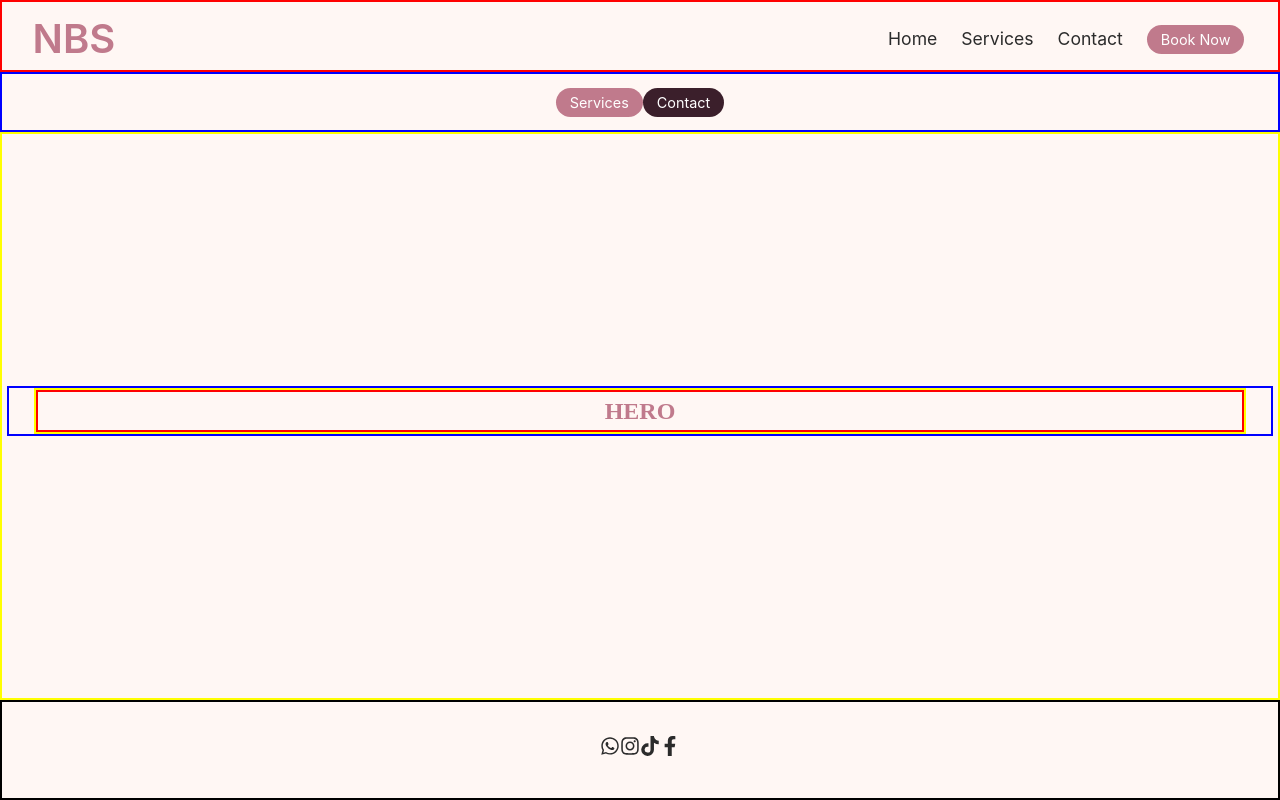
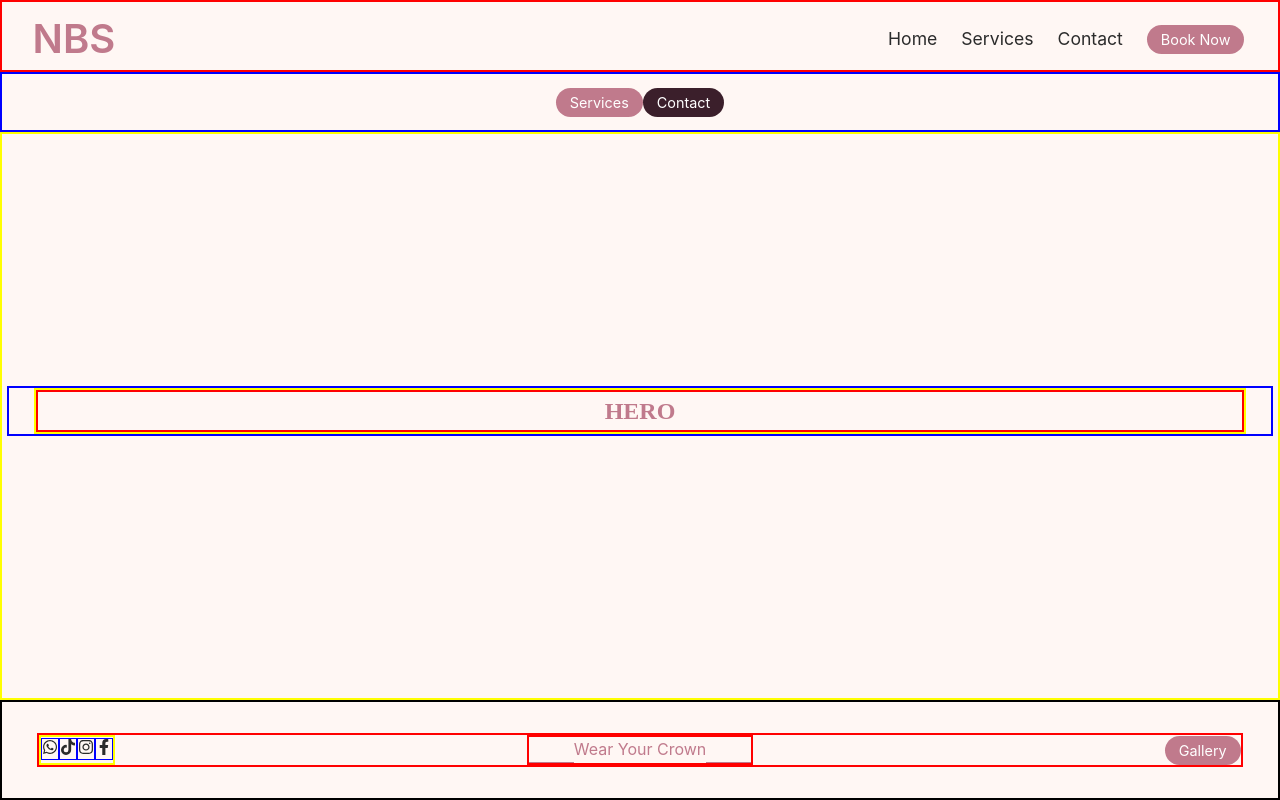
Before and after one commit to Lebo-Madikane/ness-beauty-salon, a Next.js app: page / in a window 1280 px wide. Built offline with nearby package versions, Linux system fonts and the light colour scheme; a web font is replaced by a local one.

Commit message:
build footer component

```diff
--- a/src/components/Layout/Footer/Footer.js
+++ b/src/components/Layout/Footer/Footer.js
@@ -1,5 +1,6 @@
 import styles from './Footer.module.scss';
-import {FaWhatsapp, FaInstagram, FaTiktok, FaFacebookF} from 'react-icons/fa'
+import { FaWhatsapp, FaInstagram, FaTiktok, FaFacebookF } from 'react-icons/fa'
+import Button from '@/components/UI/Button/Button';
 
 export default function Footer() {
 
@@ -12,6 +13,12 @@ export default function Footer() {
             rel: 'noopener noreferrer'
         },
         {
+            name: 'TikTok',
+            icon: FaTiktok,
+            url: 'https://tiktok.com/@nessbeautysalon',
+            ariaLabel: 'TikTok'
+        },
+        {
             name: 'Instagram',
             icon: FaInstagram,
             url: 'https://instagram.com/nessbeautysalon',
@@ -19,16 +26,10 @@ export default function Footer() {
             rel: 'noopener noreferrer'
         },
         {
-            name: 'TikTok',
-            icon: FaTiktok,
-            url: 'https://tiktok.com/@nessbeautysalon',
-            ariaLabel: 'Follow us on TikTok'
-        },
-        {
             name: 'Facebook',
             icon: FaFacebookF,
             url: 'https://facebook.com/nessbeautysalon',
-            ariaLabel: 'Follow us on Facebook'
+            ariaLabel: 'Facebook'
         }
     ];
 
@@ -42,15 +43,23 @@ export default function Footer() {
                             return (
                                 <a
                                     key={social.name}
-
+                                    href={social.url}
+                                    target='_blank'
+                                    rel='noopener noreferrer'
+                                    aria-label={social.ariaLabel}
+                                    className={styles.socialLink}
                                 >
-                                    <Icon size={20} />
+                                    <Icon size={16} />
                                 </a>
-                            )
+                            );
                         })}
                     </div>
-                    <div className={styles.msg}></div>
-                    <div className={styles.cta}></div>
+                    <div className={styles.msg}>
+                        <span className={styles.line}></span>Wear Your Crown<span className={styles.line}></span>
+                    </div>
+                    <div className={styles.cta}>
+                        <Button>Gallery</Button>
+                    </div>
                 </div>
             </div>
         </section>
--- a/src/components/Layout/Footer/Footer.module.scss
+++ b/src/components/Layout/Footer/Footer.module.scss
@@ -7,8 +7,6 @@
     height: 100px;
     padding: 5px;
     align-content: center;
-    margin: 0px auto;
-
 
     .container {
         max-width: 96%;
@@ -17,10 +15,44 @@
 
         .content {
             width: 100%;
-            text-align: center;
-            display: flex;
-            justify-content: center;
-            gap: 10;
+            @include flex-between;
+            border: 2px solid red;
+            @include mobile {
+                flex-direction: column;
+                justify-content: center;
+                gap: 10;
+                height: fit-content;
+                .socialLink {
+                    margin-left: 10;
+                }
+                .msg{
+                    margin-left: 30;
+                }
+                .cta {
+                    display: none;
+                }
+            }
+
+            .socialIcons {
+                border: 2px solid yellow;
+
+                .socialLink {
+                    border: 1px solid blue;
+                    margin-right: 10;
+                }
+            }
+
+            .msg {
+                margin-right: 30;
+                border: 2px solid red;
+                display: flex;
+
+                .line {
+                    width: 45px;
+                    margin: auto 5;
+                    border-bottom: 1px solid var(--color-primary);
+                }
+            }
         }
 
     }
```
